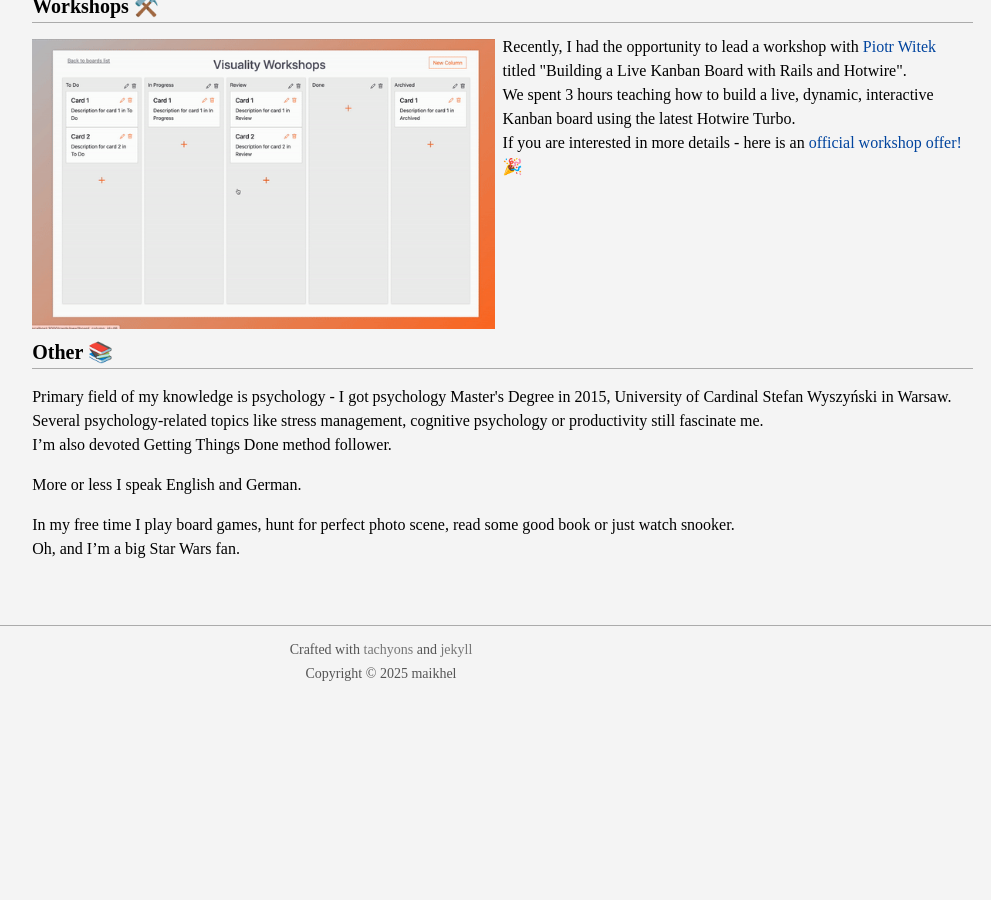
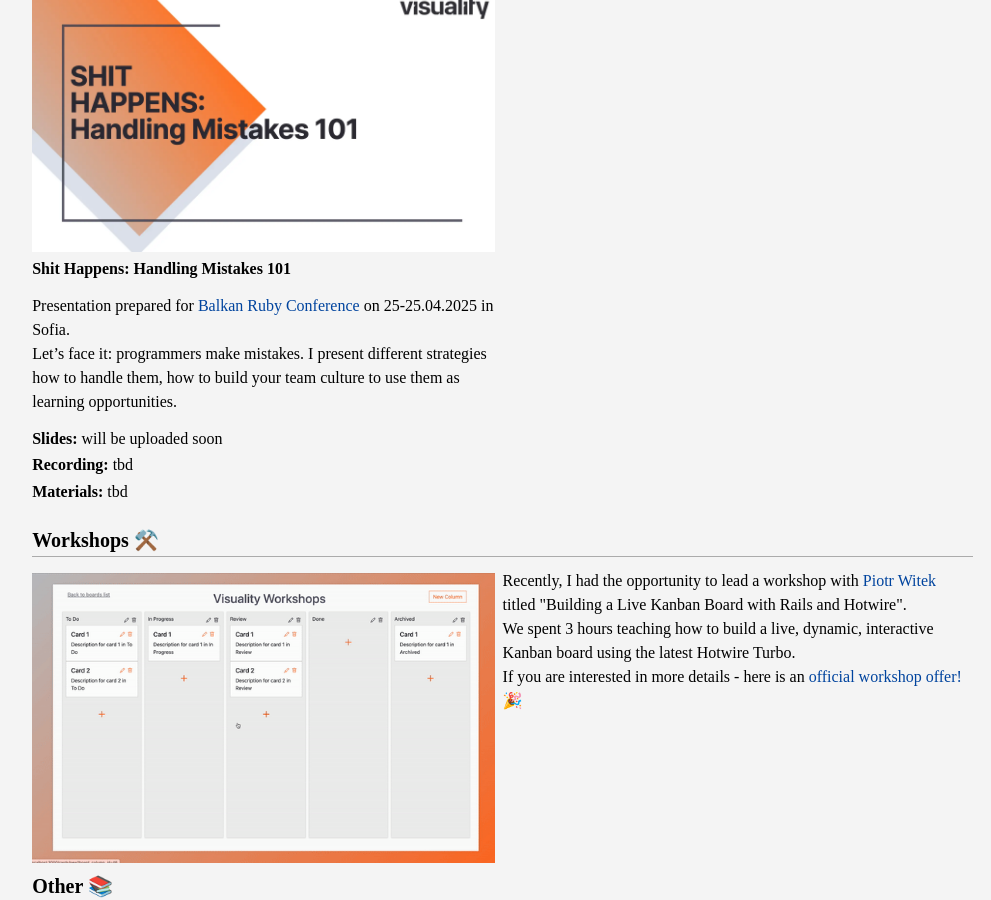
Before and after one commit to maikhel/maikhel.github.io, a Jekyll site: the page built from about.html, in a window 1280 px wide and 900 px high, scrolled down 1845 px. Shown: the whole window, without its empty margins (259-1250 px from the left). Built offline with Jekyll 4.4.1, drawn with Linux system fonts in a browser that asks for light colours; before the commit the page ends 2543 px from its top, so only the background shows below that.

Commit message:
Add info about Shit Happens presentation

```diff
--- a/about.html
+++ b/about.html
@@ -150,6 +150,28 @@
         </li>
       </ul>
     </div>
+    <div class="fl w-100 w-100-m w-50-ns pr2-ns">
+      <img src="images/shit_happens_presentation_slide.webp" class="db pv2" alt="Business archetypes slide image" loading="lazy">
+      <strong> Shit Happens: Handling Mistakes 101 </strong>
+      <p class="lh-copy">
+      Presentation prepared for <a href="https://balkanruby.com/" target="_blank" title="Balkan Ruby" class="link dark-blue dark--gold dim"> Balkan Ruby Conference</a> on 25-25.04.2025 in Sofia.</br>
+      Let’s face it: programmers make mistakes. I present different strategies how to handle them, how to build your team culture to use them as learning opportunities.
+      </p>
+      <ul class="list pl0">
+        <li class="pb2">
+          <strong>Slides:</strong>
+          <span>will be uploaded soon</span>
+        </li>
+        <li class="pb2">
+          <strong>Recording: </strong>
+          <span> tbd</span>
+        </li>
+        <li>
+          <strong>Materials: </strong>
+          <span> tbd</span>
+        </li>
+      </ul>
+    </div>
   </div>
 
   <h3 class="f4 b pv1 mv2 bb b--black-30 dark--b--white-30" id="workshops"> Workshops ⚒️ </h3>
```
Also changed, not shown: images/shit_happens_presentation_slide.webp (added).
